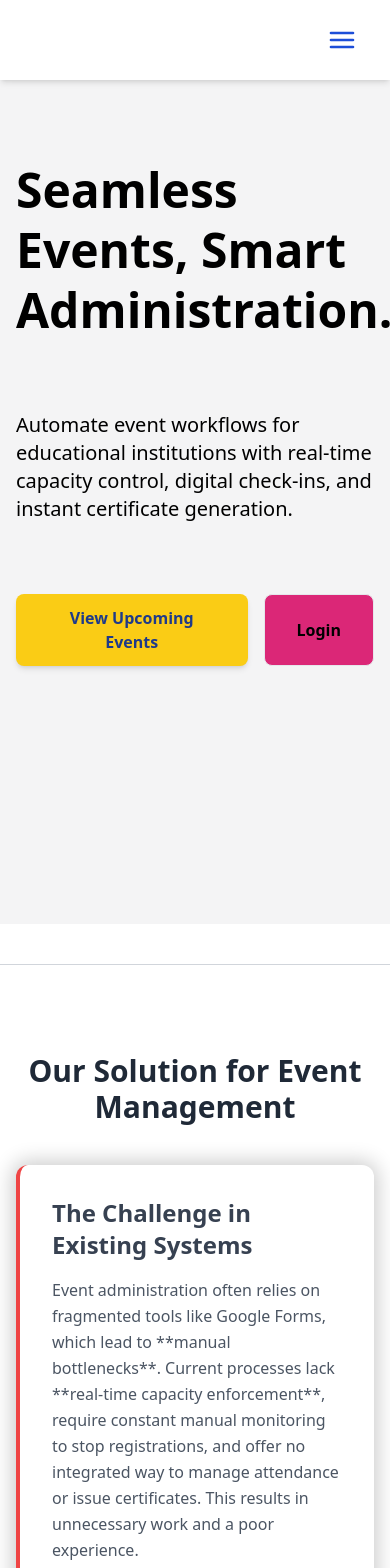
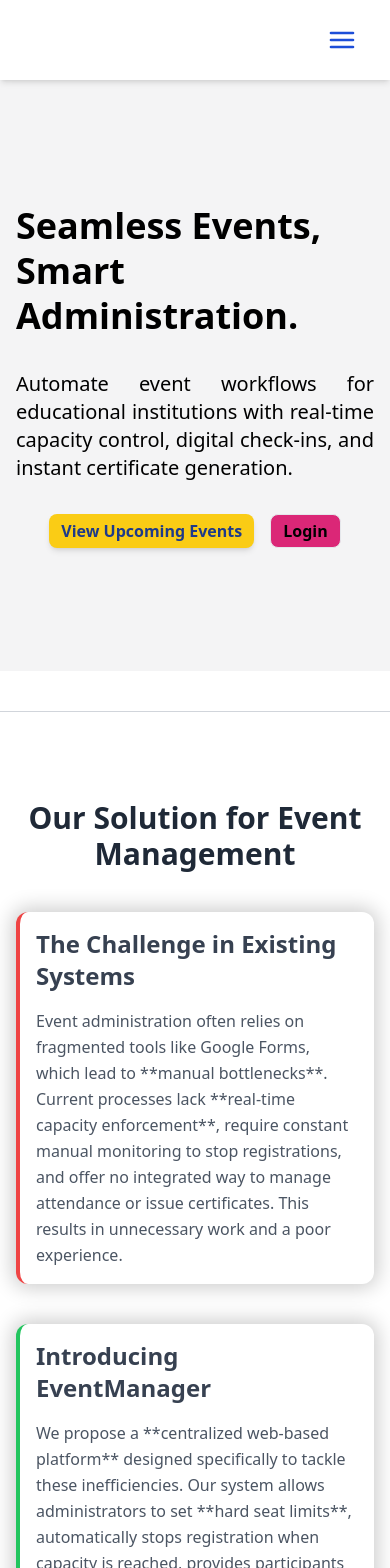
Before and after one commit to rishikesh-babu/Event-Management, a React (Vite) app in the folder client/: page / in a window 390 px wide. Shown: the top 1568 px of the page. Built offline with nearby package versions, Linux system fonts and the light colour scheme; no server answers.

Commit message:
Updated home page

```diff
--- a/client/src/Pages/User/Home.jsx
+++ b/client/src/Pages/User/Home.jsx
@@ -11,26 +11,26 @@ export default function Home() {
     return (
         <div>
             {/* 1. Hero Section: Value Proposition & Call to Action */}
-            <section className="py-20 px-4 sm:px-6 lg:px-8 min-h-screen bg-zinc-100">
-                <div className="max-w-6xl mx-auto min-h-[60vh] sm:min-h-[50vh] flex flex-col justify-between">
-                    <Reveal className=" text-5xl md:text-6xl font-extrabold leading-tight">
+            <section className=" px-4 sm:px-6 lg:px-8 min-h-[70vh] bg-zinc-100 flex flex-col justify-center">
+                <div className="max-w-6xl mx-auto flex flex-col justify-between gap-8">
+                    <Reveal className="text-4xl sm:text-5xl md:text-6xl font-extrabold leading-tight">
                         Seamless Events, Smart Administration.
                     </Reveal>
 
-                    <Reveal className="text-xl md:text-4xl font-light">
+                    <Reveal className="font-light text-justify text-xl md:text-4xl ">
                         Automate event workflows for educational institutions with real-time capacity control, digital check-ins, and instant certificate generation.
                     </Reveal>
 
                     <UpReveal className=" flex justify-center md:justify-start space-x-4">
                         <button
                             onClick={() => window.location.href = '/event'}
-                            className=" bg-yellow-400 text-blue-900 hover:bg-yellow-300 font-bold py-3 px-8 rounded-lg transition duration-300 transform hover:scale-105 shadow-md"
+                            className="py-1 px-3 sm:py-3 sm:px-8 bg-yellow-400 text-blue-900 hover:bg-yellow-300 font-bold rounded-lg transition duration-300 transform hover:scale-105 shadow-md"
                         >
                             View Upcoming Events
                         </button>
                         <button
                             onClick={() => window.location.href = '/login'}
-                            className="py-3 px-8 font-semibold hover:text-blue-700 bg-pink-600 border rounded-lg transition duration-300"
+                            className="py-1 px-3 sm:py-3 sm:px-8 font-semibold hover:text-blue-700 bg-pink-600 border rounded-lg transition duration-300"
                         >
                             Login
                         </button>
@@ -47,14 +47,14 @@ export default function Home() {
                     <Reveal className="text-3xl font-bold text-gray-800 mb-10 text-center">Our Solution for Event Management</Reveal>
 
                     <div className="summary-grid grid md:grid-cols-2 gap-10">
-                        <Reveal className="problem-statement bg-white p-8 rounded-xl shadow-[0_0_20px_4px_rgba(0,0,0,0.2)] border-l-4 border-red-500">
+                        <Reveal className="p-4 sm:p-8 bg-white rounded-xl shadow-[0_0_20px_4px_rgba(0,0,0,0.2)] border-l-4 border-red-500">
                             <h3 className="text-2xl font-semibold text-gray-700 mb-4">The Challenge in Existing Systems</h3>
                             <p className="text-gray-600 leading-relaxed">
                                 Event administration often relies on fragmented tools like Google Forms, which lead to **manual bottlenecks**. Current processes lack **real-time capacity enforcement**, require constant manual monitoring to stop registrations, and offer no integrated way to manage attendance or issue certificates. This results in unnecessary work and a poor experience.
                             </p>
                         </Reveal>
 
-                        <Reveal className="solution-statement bg-white p-8 rounded-xl shadow-[0_0_20px_4px_rgba(0,0,0,0.2)] border-l-4 border-green-500">
+                        <Reveal className="p-4 sm:p-8 bg-white rounded-xl shadow-[0_0_20px_4px_rgba(0,0,0,0.2)] border-l-4 border-green-500">
                             <h3 className="text-2xl font-semibold text-gray-700 mb-4">Introducing {systemName}</h3>
                             <p className="text-gray-600 leading-relaxed">
                                 We propose a **centralized web-based platform** designed specifically to tackle these inefficiencies. Our system allows administrators to set **hard seat limits**, automatically stops registration when capacity is reached, provides participants with a seamless check-in process, and **auto-generates certificates** upon attendance.
@@ -74,19 +74,19 @@ export default function Home() {
                     <Reveal className="text-3xl font-bold text-gray-800 mb-12 text-center">What Our System Automates</Reveal>
 
                     <div className="feature-cards-grid grid md:grid-cols-3 gap-8">
-                        <UpReveal className="feature-card p-6 border rounded-lg text-center shadow-[0_0_20px_4px_rgba(0,0,0,0.2)] sm:shadow-xl sm:hover:shadow-[0_0_20px_4px_rgba(0,0,0,0.2)] sm:hover:scale-105 cursor-pointer transition duration-300">
-                            <span className="icon text-4xl mb-4 inline-block text-blue-500">⏱️</span>
+                        <UpReveal className=" p-6 border rounded-lg text-center shadow-[0_0_20px_4px_rgba(0,0,0,0.2)] sm:shadow-xl sm:hover:shadow-[0_0_20px_4px_rgba(0,0,0,0.2)] sm:hover:scale-105 cursor-pointer transition duration-300">
+                            <span className=" text-4xl mb-4 inline-block text-blue-500">⏱️</span>
                             <h4 className="text-xl font-semibold text-gray-800 mb-2">Real-Time Capacity Control</h4>
                             <p className="text-gray-600">Registrations are automatically closed when the event's designated seat limit is reached, eliminating manual intervention and over-registration.</p>
                         </UpReveal>
 
-                        <UpReveal className="feature-card p-6 border rounded-lg text-center shadow-[0_0_20px_4px_rgba(0,0,0,0.2)] sm:shadow-xl sm:hover:shadow-[0_0_20px_4px_rgba(0,0,0,0.2)] sm:hover:scale-105 cursor-pointer transition duration-300">
-                            <span className="icon text-4xl mb-4 inline-block text-blue-500">✅</span>
+                        <UpReveal className=" p-6 border rounded-lg text-center shadow-[0_0_20px_4px_rgba(0,0,0,0.2)] sm:shadow-xl sm:hover:shadow-[0_0_20px_4px_rgba(0,0,0,0.2)] sm:hover:scale-105 cursor-pointer transition duration-300">
+                            <span className=" text-4xl mb-4 inline-block text-blue-500">✅</span>
                             <h4 className="text-xl font-semibold text-gray-800 mb-2">Digital Attendance Tracking</h4>
                             <p className="text-gray-600">Registered participants can log in via the platform to securely mark their attendance, streamlining the check-in process and providing accurate records.</p>
                         </UpReveal>
 
-                        <UpReveal className="feature-card p-6 border rounded-lg text-center  shadow-[0_0_20px_4px_rgba(0,0,0,0.2)] sm:shadow-xl sm:hover:shadow-[0_0_20px_4px_rgba(0,0,0,0.2)] sm:hover:scale-105 cursor-pointer transition duration-300">
+                        <UpReveal className=" p-6 border rounded-lg text-center shadow-[0_0_20px_4px_rgba(0,0,0,0.2)] sm:shadow-xl sm:hover:shadow-[0_0_20px_4px_rgba(0,0,0,0.2)] sm:hover:scale-105 cursor-pointer transition duration-300">
                             <span className="icon text-4xl mb-4 inline-block text-blue-500">🏆</span>
                             <h4 className="text-xl font-semibold text-gray-800 mb-2">Auto-Generated Certificates</h4>
                             <p className="text-gray-600">The system automatically processes and issues personalized, digital certificates to all participants who successfully check in for the event.</p>
@@ -99,7 +99,7 @@ export default function Home() {
             {/* 4. Team Section */}
             <section className="team-section py-12 px-4 sm:px-6 lg:px-8 bg-gray-100">
                 <div className="mx-auto max-w-4xl min-h-[50vh] flex flex-col justify-around items-center ">
-                    <Reveal className="text-3xl font-bold text-gray-800 mb-8">Meet the Project Team</Reveal>
+                    <Reveal className="font-bold text-center text-3xl text-gray-800 mb-8">Meet the Project Team</Reveal>
                     <div className="team-list flex flex-wrap justify-center gap-4">
                         {/* Map through the teamMembers prop (or a hardcoded array) */}
                         {teamMembers && teamMembers.map((member, index) => (
@@ -108,7 +108,7 @@ export default function Home() {
                             </Reveal>
                         ))}
                     </div>
-                    <Reveal className="project-note text-gray-500 mt-8 text-sm italic">
+                    <Reveal className=" text-gray-500 mt-8 text-sm text-center italic ">
                         This system is a project developed to enhance the efficiency and user experience of event management within educational settings.
                     </Reveal>
                 </div>
```
